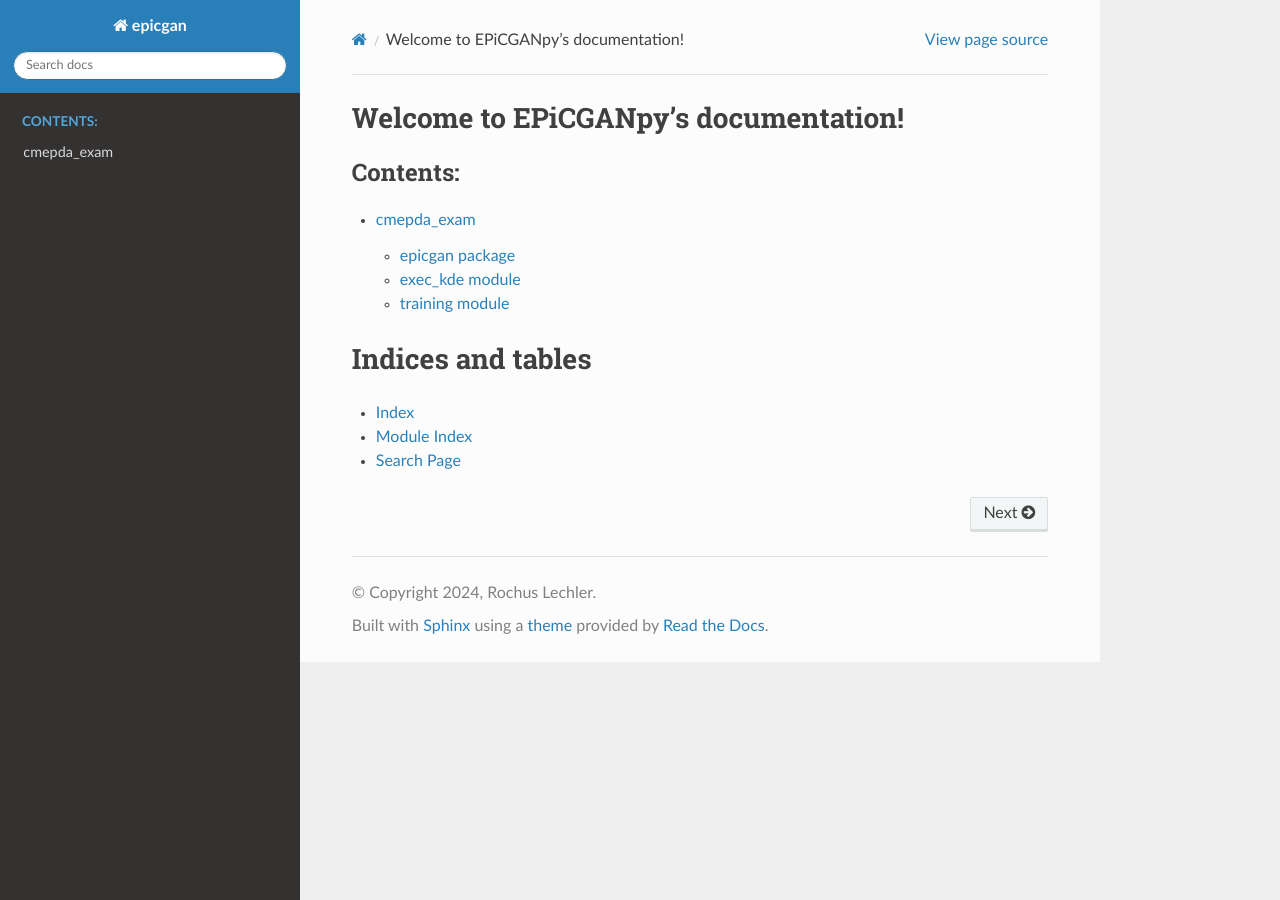
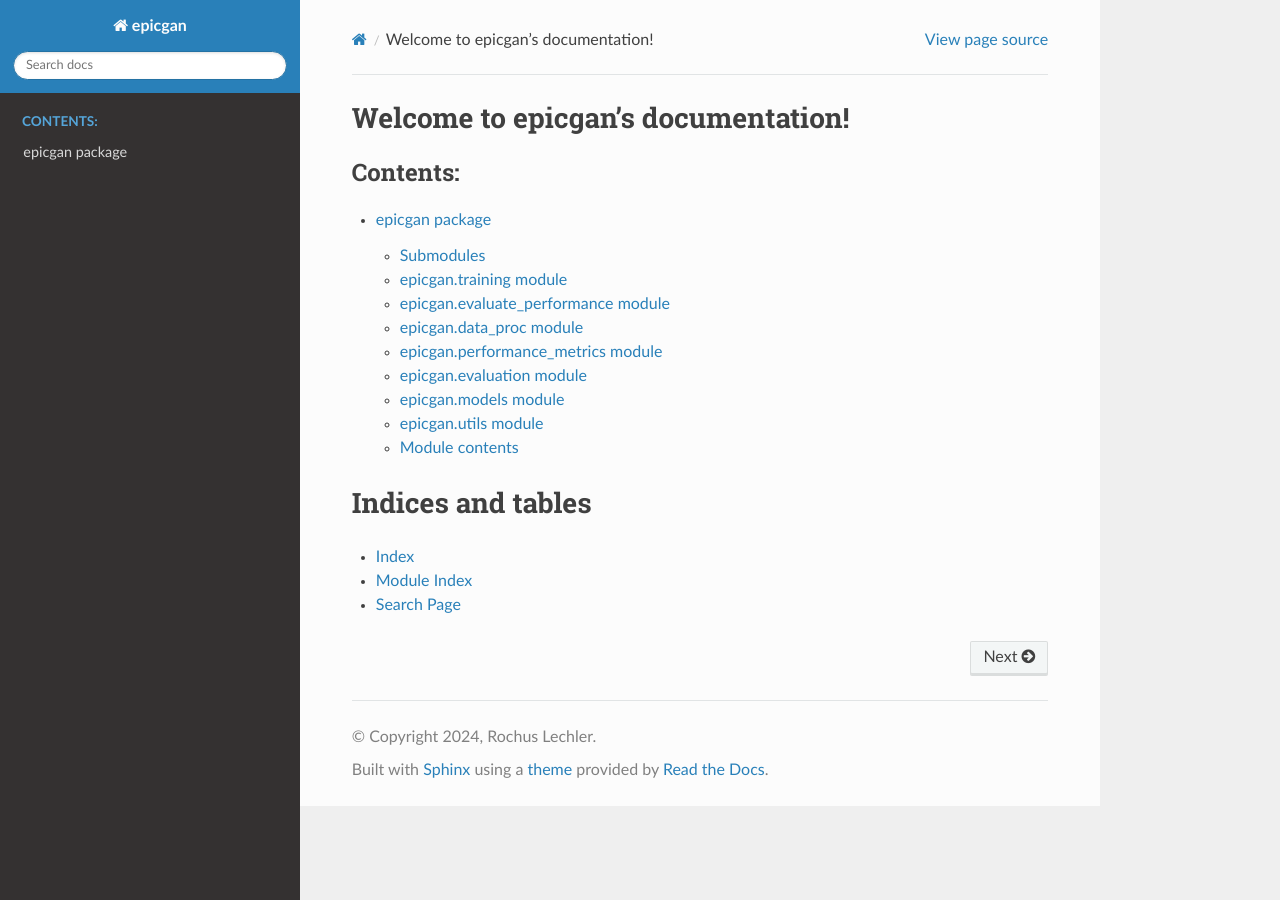
Before and after one commit to RochusLechler/epicgan, a Sphinx documentation site: the page built from docs/index.rst, in a window 1280 px wide. Built offline with Sphinx 7.4.7 and the Read the Docs theme 2.0.0, drawn with Linux system fonts in a browser that asks for light colours.

Commit message:
adjusted .rst-files for documentation

```diff
--- a/docs/epicgan.rst
+++ b/docs/epicgan.rst
@@ -4,10 +4,18 @@ epicgan package
 Submodules
 ----------
 
-epicgan.calc\_kde module
+epicgan.training module
 ------------------------
 
-.. automodule:: epicgan.calc_kde
+.. automodule:: epicgan.training
+   :members:
+   :undoc-members:
+   :show-inheritance:
+
+epicgan.evaluate_performance module
+-----------------------------------
+
+.. automodule:: epicgan.evaluate_performance
    :members:
    :undoc-members:
    :show-inheritance:
@@ -16,6 +24,14 @@ epicgan.data\_proc module
 -------------------------
 
 .. automodule:: epicgan.data_proc
+   :members:
+   :undoc-members:
+   :show-inheritance:
+
+epicgan.performance_metrics module
+----------------------------------
+
+.. automodule:: epicgan.performance_metrics
    :members:
    :undoc-members:
    :show-inheritance:
--- a/docs/exec_kde.rst
+++ /dev/null
@@ -1,7 +0,0 @@
-exec\_kde module
-================
-
-.. automodule:: exec_kde
-   :members:
-   :undoc-members:
-   :show-inheritance:
--- a/docs/index.rst
+++ b/docs/index.rst
@@ -1,16 +1,16 @@
-.. EPiCGANpy documentation master file, created by
+.. epicgan documentation master file, created by
    sphinx-quickstart on Wed Feb  7 18:17:27 2024.
    You can adapt this file completely to your liking, but it should at least
    contain the root `toctree` directive.
 
-Welcome to EPiCGANpy's documentation!
+Welcome to epicgan's documentation!
 =====================================
 
 .. toctree::
    :maxdepth: 2
    :caption: Contents:
 
-   modules
+   epicgan
 
 
 
--- a/docs/modules.rst
+++ /dev/null
@@ -1,9 +0,0 @@
-cmepda_exam
-===========
-
-.. toctree::
-   :maxdepth: 4
-
-   epicgan
-   exec_kde
-   training
```
Also changed, not shown: docs/training.rst (deleted, +0 -7 lines).
